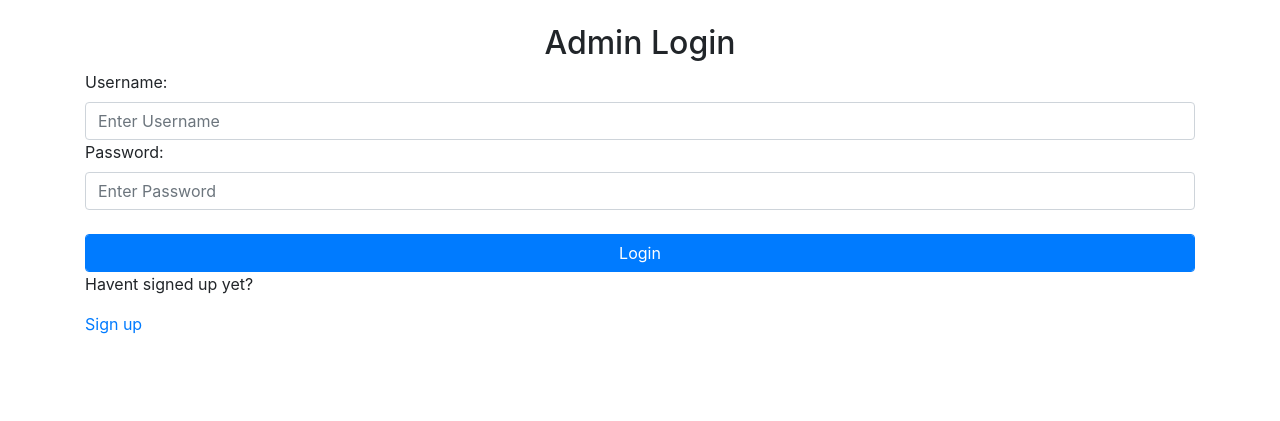
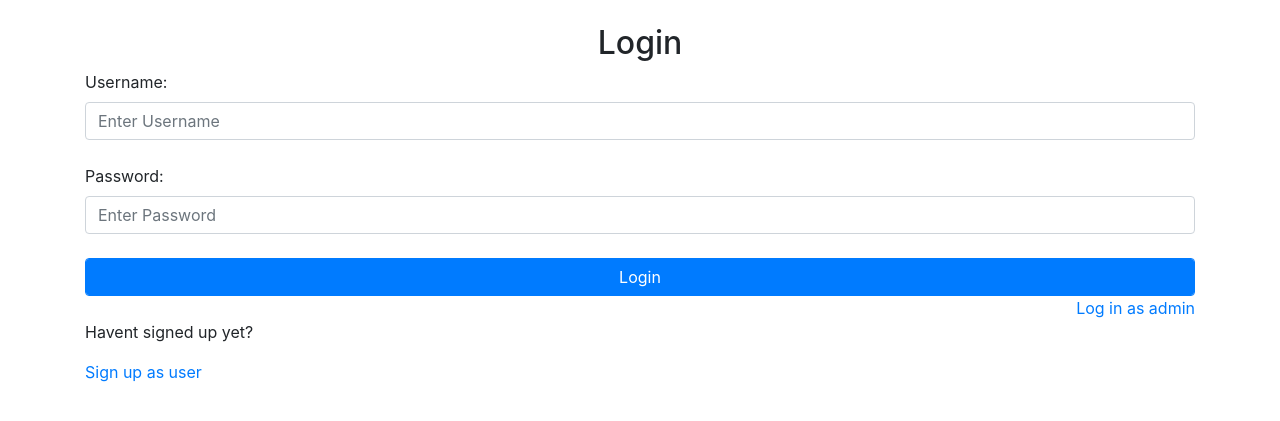
Before and after one commit to MONK-system/system, a Django app: page /login/ in a window 1280 px wide. Shown: the part 56-477 px from the top of the page. Run offline with Django 5.2, Linux system fonts and the light colour scheme; some libraries are stand-ins or nearby versions.

Commit message:
Added choice to log in as admin or staff user.

```diff
--- a/monksystem/base/templates/base/login_register.html
+++ b/monksystem/base/templates/base/login_register.html
@@ -7,18 +7,25 @@
 
 <div class = "container">
     <br>
-    <h2 class = "text-center">Admin Login</h2>
+    <h2 class = "text-center">Login</h2>
     <form method = "POST" action ="">
         {% csrf_token %}
         <label>Username:</label>
         <input type ="text" name ="username" class = "form-control" placeholder="Enter Username"/>
+        <br>
+
         <label>Password:</label>
         <input type ="password" name ="password" class = "form-control" placeholder="Enter Password"/>
         <br>
         <input type ="submit" value ="Login" class = "form-control btn btn-primary" />
 
+        <div class="admin-login" style="text-align: right;">
+            <a href="/admin">Log in as admin</a>
+        </div>
+
         <p>Havent signed up yet?</p>
-        <a href = "{% url 'register' %}">Sign up</a>
+        <a href = "{% url 'register' %}">Sign up as user</a>
+
 
     </form>
 
@@ -35,7 +42,6 @@
     </form>
 
     <p>Already signed up?</p>
-    <a href = "{% url 'login' %}">Login</a>
 
 </div>
 
```
Also changed, not shown: monksystem/db.sqlite3.
